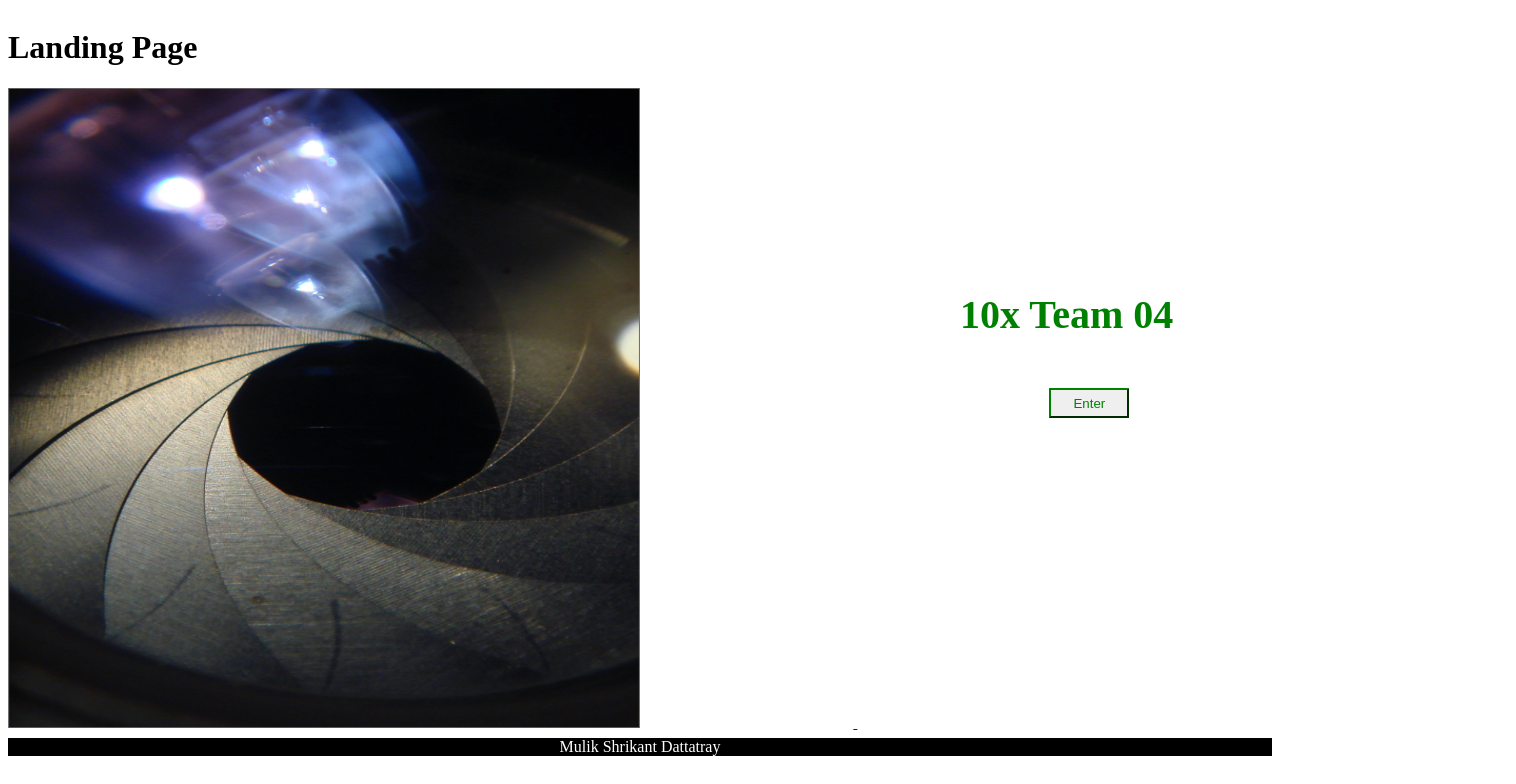
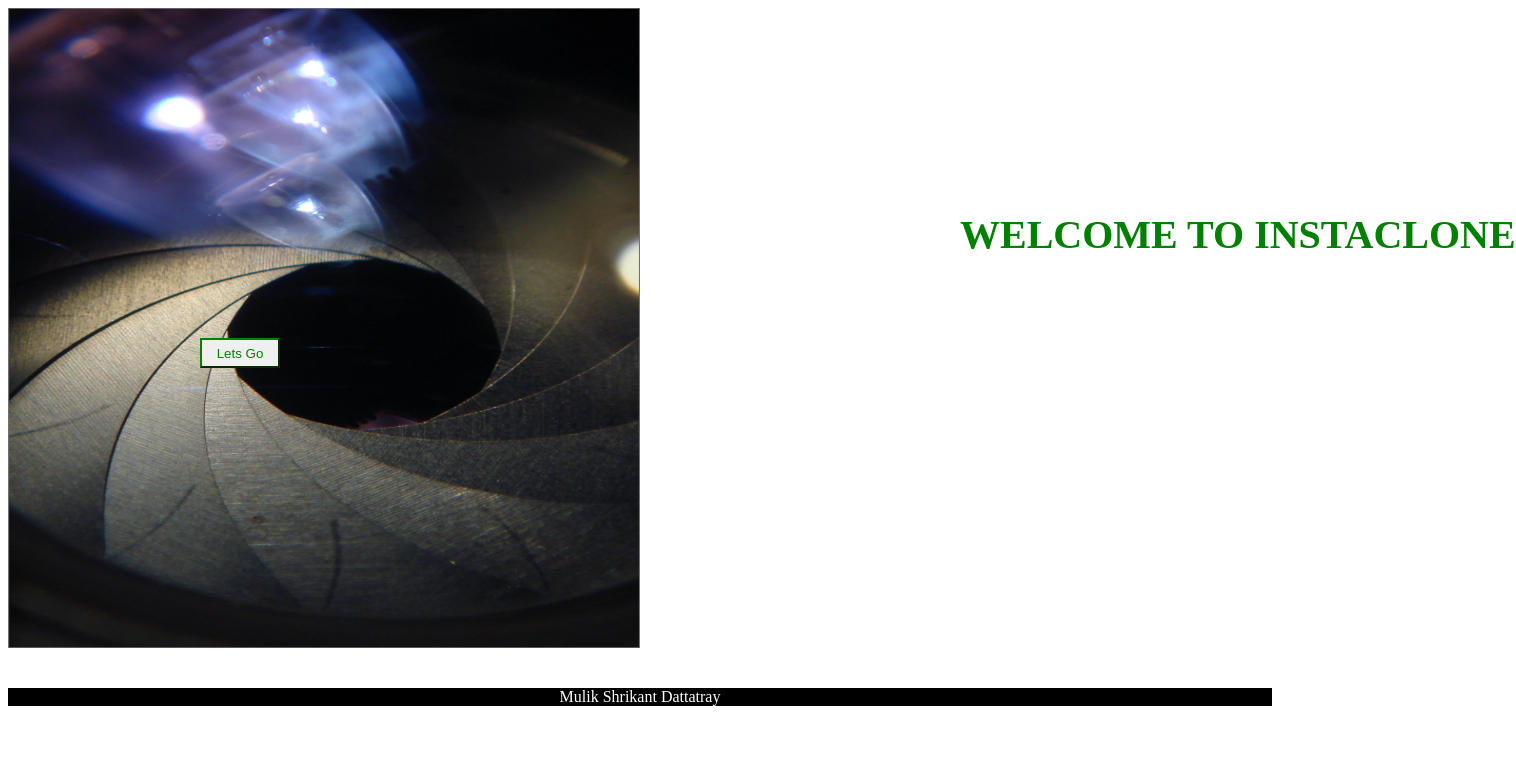
Before and after one commit to MulikShrikantDattatray14/instaclone-frontend-2023, a React (Create React App) app: page / in a window 1280 px wide. Shown: the top 784 px of the page, 1516 px wide, since content can reach past the window. Built offline with nearby package versions, Linux system fonts and the light colour scheme.

Commit message:
Update landingPage.js

```diff
--- a/src/Component/landingPage.js
+++ b/src/Component/landingPage.js
@@ -5,20 +5,17 @@ import { Link } from "react-router-dom";
 const LandingPage = ()=>{
 
     return(<div>
-        <div>
-           <h1>Landing Page</h1>
-        </div>
 
         <div>
             <span >
                <img  className="container" src={image} alt="landing"/>
             </span>
             <span className="rihtPart">
-               <strong >10x Team 04</strong>
+               <strong >WELCOME TO INSTACLONE</strong>
 
             </span>
             <span id="btn">
-                <Link to="/abc"> <button >Enter</button> </Link>
+                <Link to="/abc"> <button >Lets Go </button> </Link>
 
             </span>
         </div>
```
